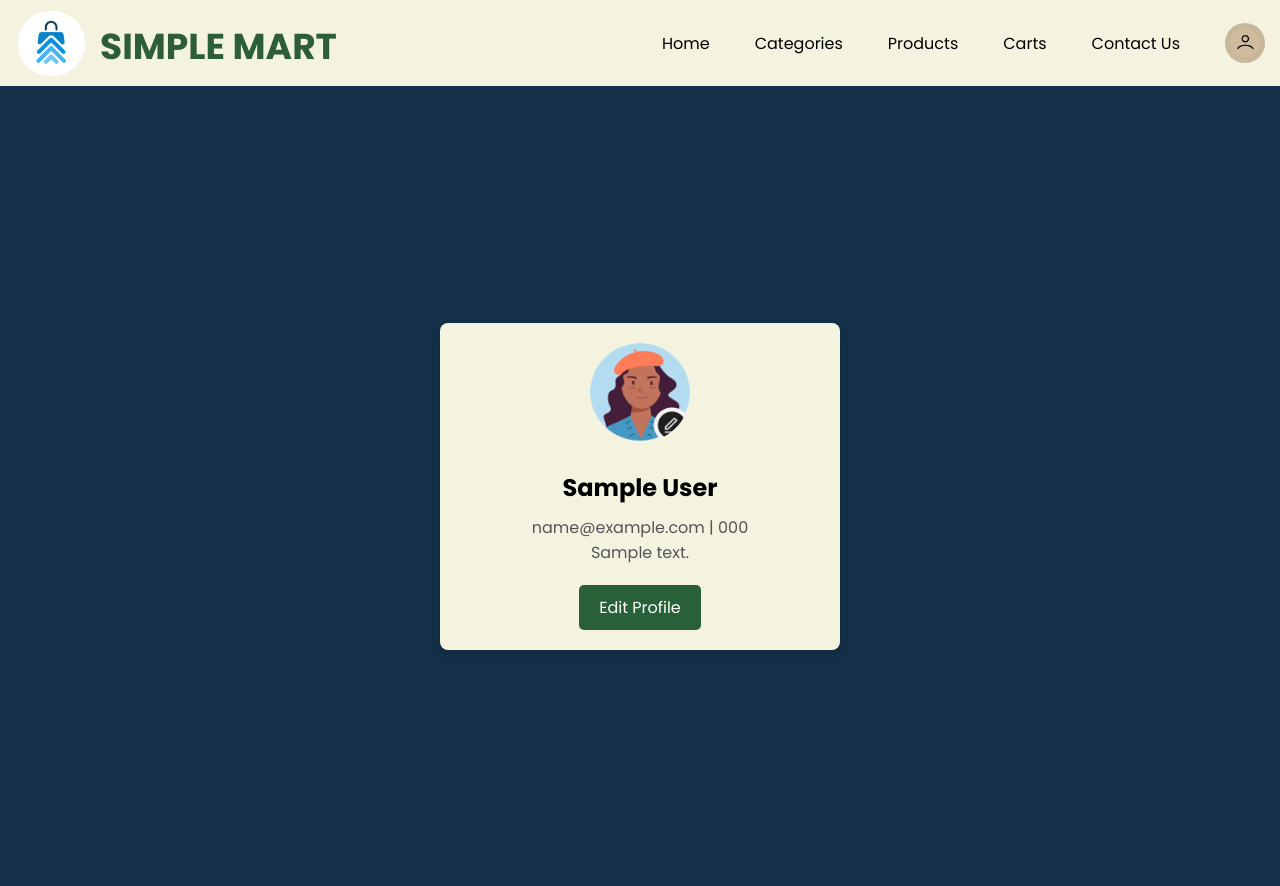
After one commit to Ferarineyesh/Website-E-Commerce-Basis-Data, a PHP site: page /profile.php in a window 1280 px wide. The commit adds this page. Run offline with PHP 8.4, Linux system fonts and the light colour scheme; the visitor is signed in with stand-in values (Sample User, id 1); tables that the repository leaves empty or names only in its code hold one stand-in row (values such as "Sample post").

Commit message:
buat profile.php

```diff
--- a/css/profile.css
+++ b/css/profile.css
@@ -1,72 +1,214 @@
-@import url('https://fonts.googleapis.com/css2?family=Montserrat:ital,wght@0,100..900;1,100..900&family=Poppins:ital,wght@0,100;0,200;0,300;0,400;0,500;0,600;0,700;0,800;0,900;1,100;1,200;1,300;1,400;1,500;1,600;1,700;1,800;1,900&display=swap');
-
-*{
+@import url('https://fonts.googleapis.com/css2?family=Poppins:ital,wght@0,100;0,200;0,300;0,400;0,500;0,600;0,700;0,800;0,900;1,100;1,200;1,300;1,400;1,500;1,600;1,700;1,800;1,900&display=swap');
+* {
+    font-family: 'Poppins';
+    padding: 0;
     margin: 0;
-    padding: 0;
     box-sizing: border-box;
 }
 
-html, body{
-    overflow-x: hidden;
-    scroll-behavior: smooth;
-    font-family: "Poppins";
-    background-color: #10375C;
+.header {
+    background-color: #F3F3E0;
+    height: 86px;
+    display: flex;
+    justify-content: space-between;
+    align-items: center;
 }
 
-.profile-container{
+/* Logo section styling */
+.logo-container {
+    display: flex;
+    align-items: center;
+    margin-left: 18px;
+}
+
+.logo {
+    width: 67px;
+    height: 65px;
+    top: 11px;
+    left: 14px;
+    margin-right: 10px;
+}
+
+.name {
+    margin: 0;
+    width: 237px;
+    height: 54px;
+    top: 16px;
+    margin-top: 7px;
+    margin-left: 5px;
+    font-size: 36px;
+    font-weight: 700;
+    line-height: 54px;
+    color: #2E5E37;
+}
+
+/* Navigation link styling */
+.nav-links {
+    display: flex;
+    gap: 15px;
+    font-size: 16px;
+    align-items: right;
+}
+
+.nav-link {
+    text-decoration: none;
+    color: black;
+    transition: 0.2s;
+}
+
+/* Profile icon styling */
+.profile-link {
+    display: inline-block;
+    margin-top: 7px;
+}
+
+.profile-icon {
+    width: 40px;
+    height: 40px;
+    border-radius: 50%;
+    background-color: #c7b79b;
+    padding: 5px;
+}
+
+
+/* Navbar link hover effect */
+header nav a:hover {
+    color: white;
+    background-color: #264e26;
+    padding: 5px 10px;
+    border-radius: 4px;
+    transition: 0.3s;
+}
+
+.profile-link:hover {
+    background: none;
+    padding: 0;
+}
+
+body {
+    background-color: #142F48;
+}
+
+
+header nav a {
+    color: rgb(0, 0, 0);
+    text-decoration: none;
+    margin: 0 15px;
+    font-size: 16px;
+    transition: 0.2s;
+}
+
+.header-center {
+    display: flex;
+    justify-content: space-between;
+    width: fit-content;
+    align-items: center;
+}
+
+header.sticky {
+    padding: 17px;
+    transition: 0.3s ease-in-out;
+}
+
+nav {
+    display: block;
+    align-items: center;
+}
+
+
+a.active {
+    border-radius: 2px;
+}
+
+nav a:hover {
+    background: #1F4529;
+    color: white;
+    padding: 10px 20px;
+    border-radius: 2px;
+}
+
+.profile:hover {
+    background: none;
+    padding: 0;
+}
+
+.profile-container {
   display: flex;
   justify-content: center;
   align-items: center;
   height: 100vh;
+  padding: 20px;
 }
 
-.profile-box{
-    background-color: #a9a7a7;
-    width: 25%;
-    height: 85%;
-    display: block;
-    border-radius: 30px;
+.profile-box {
+  background: #F3F3E0;
+  padding: 20px;
+  border-radius: 8px;
+  box-shadow: 0 4px 8px rgba(0, 0, 0, 0.1);
+  max-width: 400px;
+  width: 100%;
+  text-align: center;
+  overflow: hidden;
 }
 
-.profile-box img{
-    padding: 10px;
-    display: flex;
-    margin: 0 auto;
-    width: 25%;
+.profile-box img {
+  width: 100px;
+  height: 100px;
+  border-radius: 50%;
+  margin-bottom: 20px;
 }
 
-.profile-box h2{
-    font-size: 20px;
-    font-weight: 600;
-    color: #1F4529;
-    display: flex;
-    justify-content: center;
+.profile-box h2 {
+  font-size: 24px;
+  margin-bottom: 10px;
+  font-weight: bold;
 }
 
-.profile-box p{
-    color: #1F4529;
-    font-size: 80%;
-    text-shadow: 2px 2px 5px rgba(0, 0, 0, 0.5);
-    display: flex;
-    justify-content: center;
-    gap: 7px;
+.profile-box p {
+  font-size: 16px;
+  color: #555;
 }
 
-.profile-box p a{
-    color: #1F4529;
+.profile-box a {
+  color: #007bff;
   text-decoration: none;
 }
 
-.profile-box h4{
-    color: #1F4529;
-    display: flex;
-    justify-content: center;
-    padding: 20px 0px 20px 0px;
+.profile-box a:hover {
+  text-decoration: underline;
+}
+
+.profile-box h4 {
+  font-size: 20px;
+  margin-top: 30px;
+  margin-bottom: 10px;
+  font-weight: bold;
+}
+
+/* Edit Button */
+.edit-btn {
+  background-color: #286137;
+  color: white;
+  padding: 10px 20px;
+  border: none;
+  border-radius: 5px;
+  cursor: pointer;
+  font-size: 16px;
+  margin-top: 20px;
+  transition: 0.3s ease-in-out;
+}
+
+.edit-btn:hover {
+  background-color: #1F4529;
 }
 
 .form-container {
-    padding: 20px;
-    width: 300px;
+  display: flex;
+  flex-direction: column;
+  margin-top: 20px;
+  max-width: 350px;
+  width: 100%;
+  padding: 10px;
   margin: 0 auto;
 }
 
--- a/index.php
+++ b/index.php
@@ -43,7 +43,7 @@ $query = mysqli_query($conn, "SELECT * FROM product");
         <a href="cart.php" class="nav-link">Carts</a>
         <a href="#contact" class="nav-link">Contact Us</a>
         <?php if($logged): ?>
-        <a href="/profile.html" class="profile-link"><img src="./assets/profil.png" alt="Profile" class="profile-icon"></a>
+        <a href="/profile.php" class="profile-link"><img src="./assets/profil.png" alt="Profile" class="profile-icon"></a>
         <?php else: ?> <a href="login.html" class="nav-link">Login</a>
         <?php endif;?>
     </nav>
--- a/pembayaran.css
+++ b/pembayaran.css
@@ -94,7 +94,7 @@ header nav a {
     color: rgb(0, 0, 0);
     text-decoration: none;
     margin: 0 15px;
-    font-size: 18px;
+    font-size: 16px;
     transition: 0.2s;
 }
 
--- a/pembayaran.php
+++ b/pembayaran.php
@@ -20,7 +20,7 @@
             <a href="index.php#products" class="nav-link">Products</a>
             <a href="cart.php" class="nav-link">Carts</a>
             <a href="index.php#contact" class="nav-link">Contact Us</a>
-            <a href="profile.html" class="profile-link">
+            <a href="profile.php" class="profile-link">
                 <img src="./assets/profil.png" alt="Profile" class="profile-icon">
             </a>
         </nav>
--- /dev/null
+++ b/profile.php
@@ -0,0 +1,157 @@
+<?php
+// Start the session
+session_start();
+
+// Include the database connection file
+include("conn.php");
+
+// Check if the user is logged in
+if (!isset($_SESSION['user_id'])) {
+    echo "
+    <script>
+        alert('You must log in first!');
+        window.location.href = 'login.html';
+    </script>
+    ";
+    exit;
+}
+
+// Get the logged-in user's ID from the session
+$user_id = $_SESSION['user_id'];
+
+// Fetch user data from the database
+$query = "SELECT * FROM users WHERE user_id = $user_id";
+$result = mysqli_query($conn, $query);
+$user = mysqli_fetch_assoc($result);
+
+if (!$user) {
+    echo "User not found.";
+    exit;
+}
+
+// If the form is submitted, update the user profile data
+if ($_SERVER['REQUEST_METHOD'] == 'POST') {
+    $first_name = mysqli_real_escape_string($conn, $_POST['fullname']);
+    $last_name = mysqli_real_escape_string($conn, $_POST['lastname']);
+    $email = mysqli_real_escape_string($conn, $_POST['email']);
+    $phone = mysqli_real_escape_string($conn, $_POST['phone']);
+    $address = mysqli_real_escape_string($conn, $_POST['address']);
+
+    $update_query = "UPDATE users SET first_name = '$first_name', last_name = '$last_name', email = '$email', phone = '$phone', address = '$address', updated_at = CURRENT_TIMESTAMP WHERE user_id = $user_id";
+    if (mysqli_query($conn, $update_query)) {
+        echo "
+        <script>
+            alert('Profile updated successfully');
+            window.location.href = 'profile.php';
+        </script>
+        ";
+    } else {
+        echo "Error updating profile: " . mysqli_error($conn);
+    }
+}
+?>
+
+<!DOCTYPE html>
+<html lang="en">
+<head>
+    <meta charset="UTF-8">
+    <meta name="viewport" content="width=device-width, initial-scale=1.0">
+    <title>User Profile</title>
+    <link rel="stylesheet" href="./css/profile.css">
+</head>
+<body>
+
+<header class="header">
+    <div class="logo-container">
+        <img src="./assets/logo.png" alt="Logo" class="logo">
+        <h1 class="name">SIMPLE MART</h1>
+    </div>
+    <nav class="nav-links">
+        <a href="index.php" class="nav-link">Home</a>
+        <a href="index.php#categories" class="nav-link">Categories</a>
+        <a href="index.php#products" class="nav-link">Products</a>
+        <a href="cart.php" class="nav-link">Carts</a>
+        <a href="index.php#contact" class="nav-link">Contact Us</a>
+        <a href="/profile.php" class="profile-link"><img src="./assets/profil.png" alt="Profile" class="profile-icon"></a>
+    </nav>
+</header>
+
+    <div class="profile-container">
+
+        <div class="profile-box">
+
+            <!-- Profile Image -->
+            <img src="./assets/profile/Avatar.png" alt="User Avatar">
+
+            <!-- Displaying User Information (Read-Only initially) -->
+            <h2 id="user-name"><?php echo $user['first_name']; ?> <?php echo $user['last_name']; ?></h2>
+            <p>
+                <span id="user-email"><?php echo $user['email']; ?></span>
+                |
+                <span id="user-phone"><?php echo $user['phone']; ?></span>
+            </p>
+            <p id="user-address"><?php echo $user['address']; ?></p>
+
+            <!-- Edit Profile Button -->
+            <button id="edit-btn" class="edit-btn" onclick="toggleEditMode()">Edit Profile</button>
+
+            <!-- Form to Edit Profile (Initially Hidden) -->
+            <form class="form-container" method="POST" id="edit-form" style="display: none;">
+                <div class="form-group">
+                    <label for="fullname">First Name</label>
+                    <input type="text" id="fullname" name="fullname" value="<?php echo $user['first_name']; ?>" required>
+                </div>
+                <div class="form-group">
+                    <label for="lastname">Last Name</label>
+                    <input type="text" id="lastname" name="lastname" value="<?php echo $user['last_name']; ?>" required>
+                </div>
+                <div class="form-group">
+                    <label for="email">Email</label>
+                    <input type="email" id="email" name="email" value="<?php echo $user['email']; ?>" required>
+                </div>
+                <div class="form-group">
+                    <label for="phone">Phone number</label>
+                    <input type="tel" id="phone" name="phone" value="<?php echo $user['phone']; ?>" required>
+                </div>
+                <div class="form-group">
+                    <label for="address">Address</label>
+                    <input type="text" id="address" name="address" value="<?php echo $user['address']; ?>" required>
+                </div>
+                <button type="submit" class="submit-btn">Submit</button>
+            </form>
+        </div>
+
+    </div>
+
+    <script>
+        // Function to toggle between edit and view mode
+        function toggleEditMode() {
+            var editForm = document.getElementById('edit-form');
+            var userInfo = document.getElementById('user-name').parentElement;
+            var editBtn = document.getElementById('edit-btn');
+
+            // Toggle visibility of edit form and read-only fields
+            if (editForm.style.display === 'none') {
+                editForm.style.display = 'block';  // Show the edit form
+                editBtn.textContent = 'Cancel';   // Change button text to "Cancel"
+
+                // Hide user information (display as editable)
+                document.getElementById('user-name').style.display = 'none';
+                document.getElementById('user-email').style.display = 'none';
+                document.getElementById('user-phone').style.display = 'none';
+                document.getElementById('user-address').style.display = 'none';
+            } else {
+                editForm.style.display = 'none';   // Hide the edit form
+                editBtn.textContent = 'Edit Profile';  // Change button text back to "Edit Profile"
+
+                // Show user information in read-only state
+                document.getElementById('user-name').style.display = 'block';
+                document.getElementById('user-email').style.display = 'block';
+                document.getElementById('user-phone').style.display = 'block';
+                document.getElementById('user-address').style.display = 'block';
+            }
+        }
+    </script>
+
+</body>
+</html>
```
Also changed, not shown: other parts of css/profile.css (+16 -32 lines), cart.php (+4 -4 lines). Lines whose indentation alone changed are shown as unchanged.
